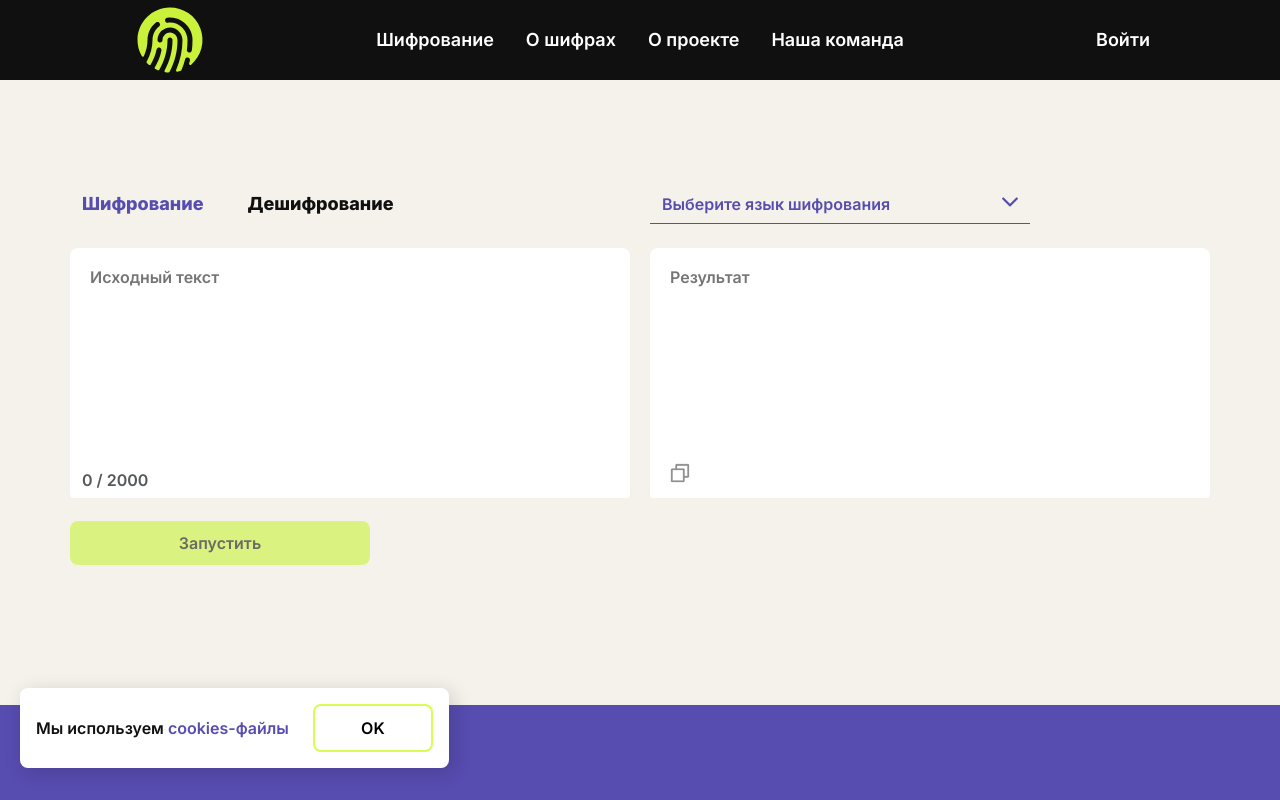
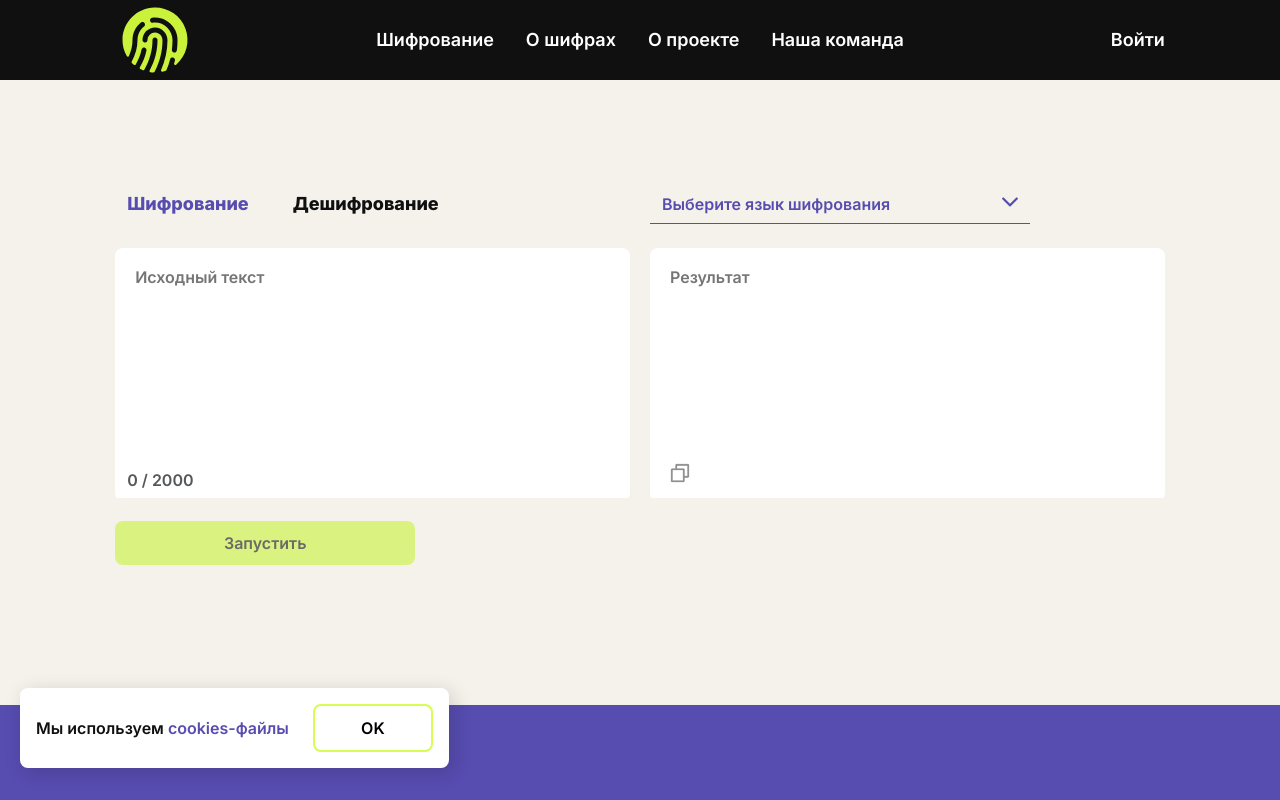
Before and after one commit to encryption-machine/Front, a React (Create React App) app: page / in a window 1280 px wide. Shown: the top 800 px of the page. Built offline with nearby package versions, Linux system fonts and the light colour scheme.

Commit message:
fix: add padding-left: 9%, padding-right: 9%

```diff
--- a/src/components/Footer/Footer.module.scss
+++ b/src/components/Footer/Footer.module.scss
@@ -10,7 +10,7 @@
 }
 
 .footer_container {
-  width: calc(100% - 130px * 2);
+  width: calc(100% - 9% * 2);
   margin: 0 auto;
 }
 
--- a/src/components/Header/Header.module.scss
+++ b/src/components/Header/Header.module.scss
@@ -13,7 +13,7 @@
 }
 
 .header_container {
-  max-width: calc(100% - 130px * 2);
+  max-width: calc(100% - 9% * 2);
   margin: 0 auto;
   display: grid;
   grid-template-columns: repeat(3, 1fr);
--- a/src/components/Machine/Machine.module.scss
+++ b/src/components/Machine/Machine.module.scss
@@ -3,6 +3,8 @@
 
 .machine {
   padding-top: 180px;
+  padding-left: 9%;
+  padding-right: 9%;
   padding-bottom: 140px;
   background-color: $gray_light;
   @media (max-width: 960px) {
@@ -19,22 +21,22 @@
   }
 }
 .content {
-  width: 1140px;
-  margin: 0 auto;
+  // max-width: 1140px;
+  // margin: 0 auto;
   display: grid;
   gap: 20px 20px;
   grid-template-columns: 1fr 1fr;
   align-items: center;
   @media (max-width: 1140px) {
-    width: 960px;
+    // max-width: 960px;
     gap: 20px 0;
     justify-content: center;
   }
   @media (max-width: 960px) {
-    width: 100%;
+    // width: 100%;
     grid-template-columns: 1fr;
     justify-content: center;
-    padding: 0 20px;
+    // padding: 0 20px;
   }
 }
 .switch {
```
Also changed, not shown: 1 other file (tests, documents, lock files or other folders).
